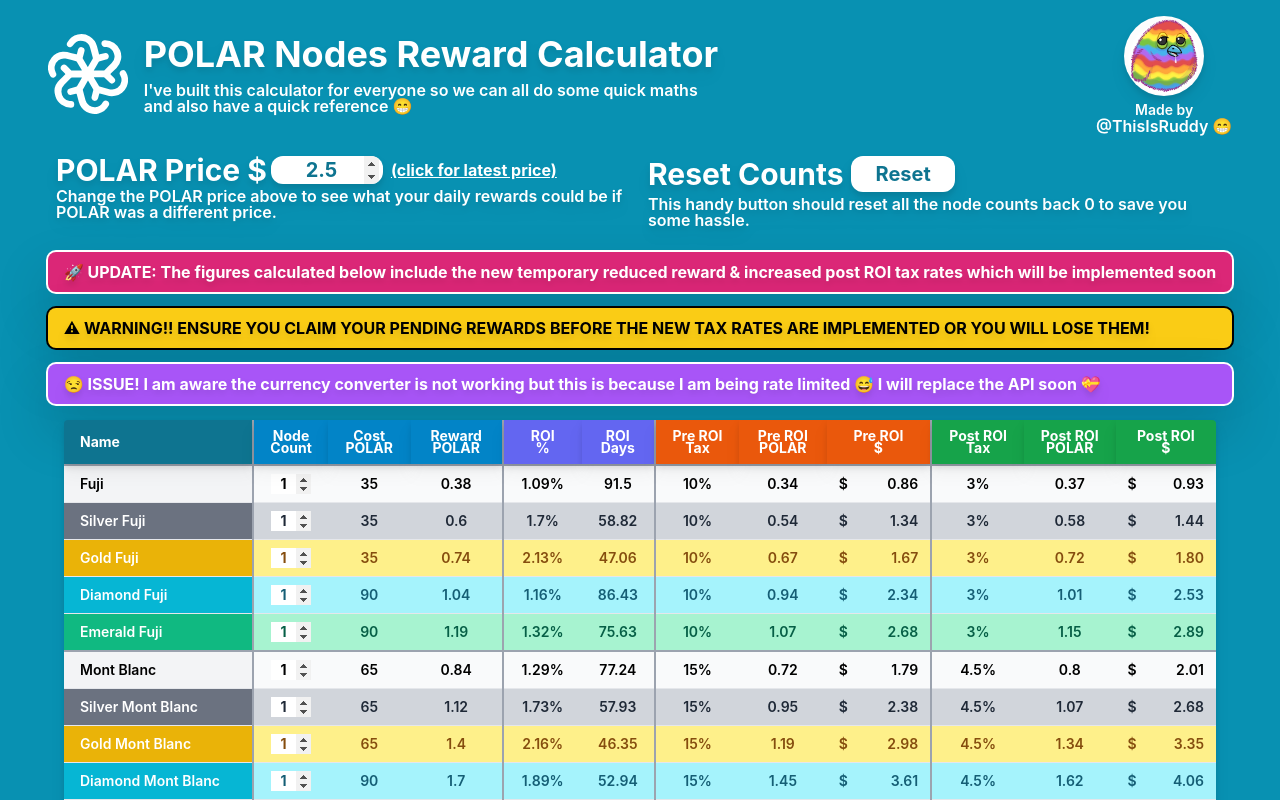
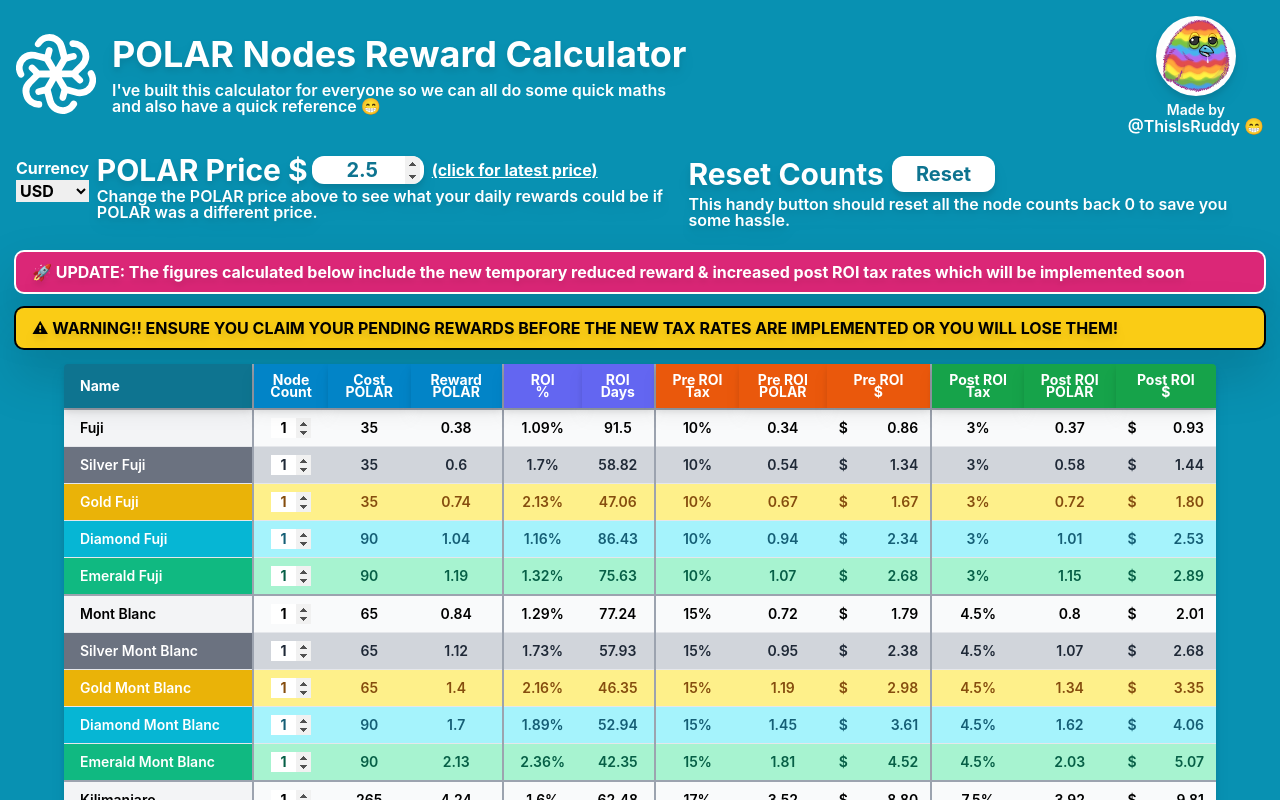
Before and after one commit to ThisIsRuddy/polar-calc, a Next.js app: page / in a window 1280 px wide. Shown: the top 800 px of the page. Built offline with nearby package versions, Linux system fonts and the light colour scheme; no server answers.

Commit message:
Replaced currency API

```diff
--- /dev/null
+++ b/lib/getCurrencyRate.js
@@ -0,0 +1,7 @@
+import CurrencyConverter from 'currency-converter-lt';
+
+const converter = new CurrencyConverter();
+
+const getCurrencyRate = async (from, to) => await converter.from(from).to(to).amount(1).convert();
+
+export default getCurrencyRate;
--- a/package.json
+++ b/package.json
@@ -12,6 +12,7 @@
     "abi-decoder": "^2.4.0",
     "axios": "^0.27.0",
     "classnames": "^2.3.1",
+    "currency-converter-lt": "^1.3.0",
     "fs": "^0.0.1-security",
     "memory-cache": "^0.2.0",
     "next": "12.1.5",
--- a/pages/api/currencyRates.js
+++ b/pages/api/currencyRates.js
@@ -1,30 +1,31 @@
-import axios from 'axios';
 import cache from 'memory-cache';
 
 import minutesBetween from '../../lib/minutesBetween';
 import addMinutes from '../../lib/addMinutes';
+import getCurrencyRate from '../../lib/getCurrencyRate';
 
-const fetchCurrencyRates = async (baseCurrency, symbols) => await axios.get('https://api.apilayer.com/exchangerates_data/latest', {
-  timeout: 5000,
-  redirect: 'follow',
-  headers: {
-    apikey: process.env.APILAYER_API_KEY
-  },
-  params: {
-    base: baseCurrency,
-    symbols: symbols.join(',')
-  }
-});
+const fetchCurrencyRates = async (baseCurrency, symbols) => {
+  const rates = {};
+  const jobs = symbols.map(async (symbol) => {
+    const rate = await getCurrencyRate(baseCurrency, symbol);
+    if (rate)
+      rates[symbol] = rate;
+  });
+
+  await Promise.all(jobs);
+
+  return rates;
+}
 
 const updateRates = async () => {
-  const {data} = await fetchCurrencyRates('USD', [
+  const currencyRates = await fetchCurrencyRates('USD', [
     "AUD", "GBP", "CAD", "EUR", "HKD", "NZD", "CHF", "AED"
   ])
   console.info("[currencyRates:updateRates] Fetch rates: OK");
 
   const now = new Date();
   const rates = {
-    ...data['rates'],
+    ...currencyRates,
     tlu: now,
     ttu: addMinutes(now, 180)
   }
--- a/pages/index.js
+++ b/pages/index.js
@@ -146,14 +146,13 @@ export default function Home() {
       {nodes && <main>
 
         <section className="flex flex-row justify-center mb-2">
-          <div className="flex flex-col mr-2 hidden">
+          <div className="flex flex-col mr-2">
             <label htmlFor="currency" className="text-white"><b>Currency</b></label>
             <select name="currency"
-                    className="font-bold cursor-not-allowed"
+                    className="font-bold"
                     onInput={e => handleCurrencyChange(e)}
                     value={currency}
                     {...register("currency")}
-              disabled
             >
               <option value="USD">USD</option>
               <option value="GBP">GBP</option>
@@ -221,12 +220,6 @@ export default function Home() {
         <section className="text-black font-bold drop-shadow-2xl w-full bg-yellow-400 rounded-lg px-4 py-2 mb-4 ring-2 ring-black">
           <h2 className="drop-shadow-lg">
             ⚠ WARNING!! ENSURE YOU CLAIM YOUR PENDING REWARDS BEFORE THE NEW TAX RATES ARE IMPLEMENTED OR YOU WILL LOSE THEM!
-          </h2>
-        </section>
-
-        <section className="text-white font-bold drop-shadow-2xl w-full bg-purple-500 rounded-lg px-4 py-2 mb-4 ring-2 ring-white">
-          <h2 className="drop-shadow-lg">
-            😒 ISSUE! I am aware the currency converter is not working but this is because I am being rate limited 😅 I will replace the API soon 💝
           </h2>
         </section>
 
```
Also changed, not shown: test.js (added).
